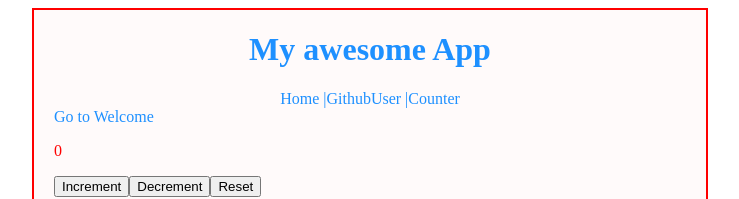
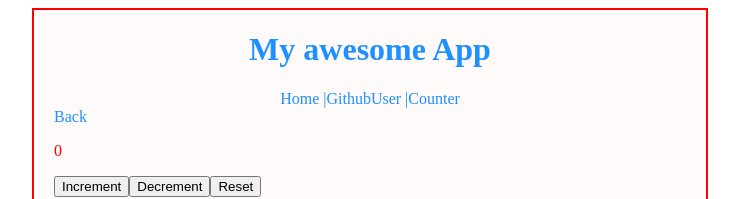
Before and after one commit to Martybb01/react-exercises, a React (Create React App) app: page /counter in a window 1280 px wide. Shown: the top 199 px of the page, without its empty margins (270-1009 px from the left). Built offline with nearby package versions, Linux system fonts and the light colour scheme.

Commit message:
End react-router-05

```diff
--- a/src/App.js
+++ b/src/App.js
@@ -24,6 +24,14 @@ export function App() {
           <Route path="/" element={<Welcome name="Martina" />} />
           <Route path="/counter" element={<ClickCounter />} />
           <Route path="users/:username" element={<ShowGithubUser />} />
+          <Route
+            path="*"
+            element={
+              <div>
+                <p>Not Found</p>
+              </div>
+            }
+          />
         </Routes>
       </Container>
     </div>
--- a/src/ClickCounter.js
+++ b/src/ClickCounter.js
@@ -12,7 +12,7 @@ export function ClickCounter({ initialValue = 0 }) {
 
   return (
     <div style={CounterStyle}>
-      <Link to="/">Go to Welcome</Link>
+      <Link to="/">Back</Link>
       <p> {counter} </p>
       <button onClick={onIncrement}>Increment</button>
       <button onClick={onDecrement}>Decrement</button>
```
